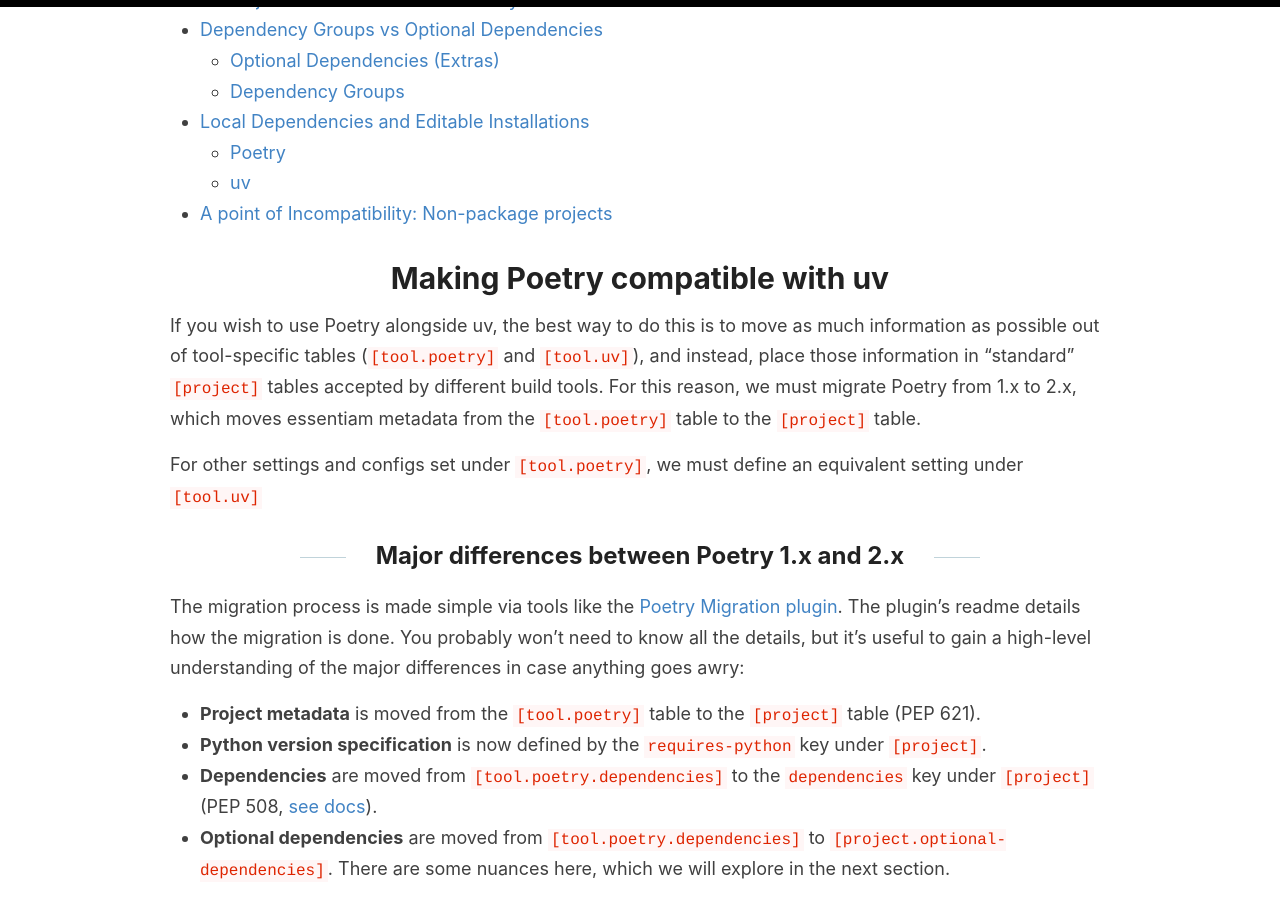
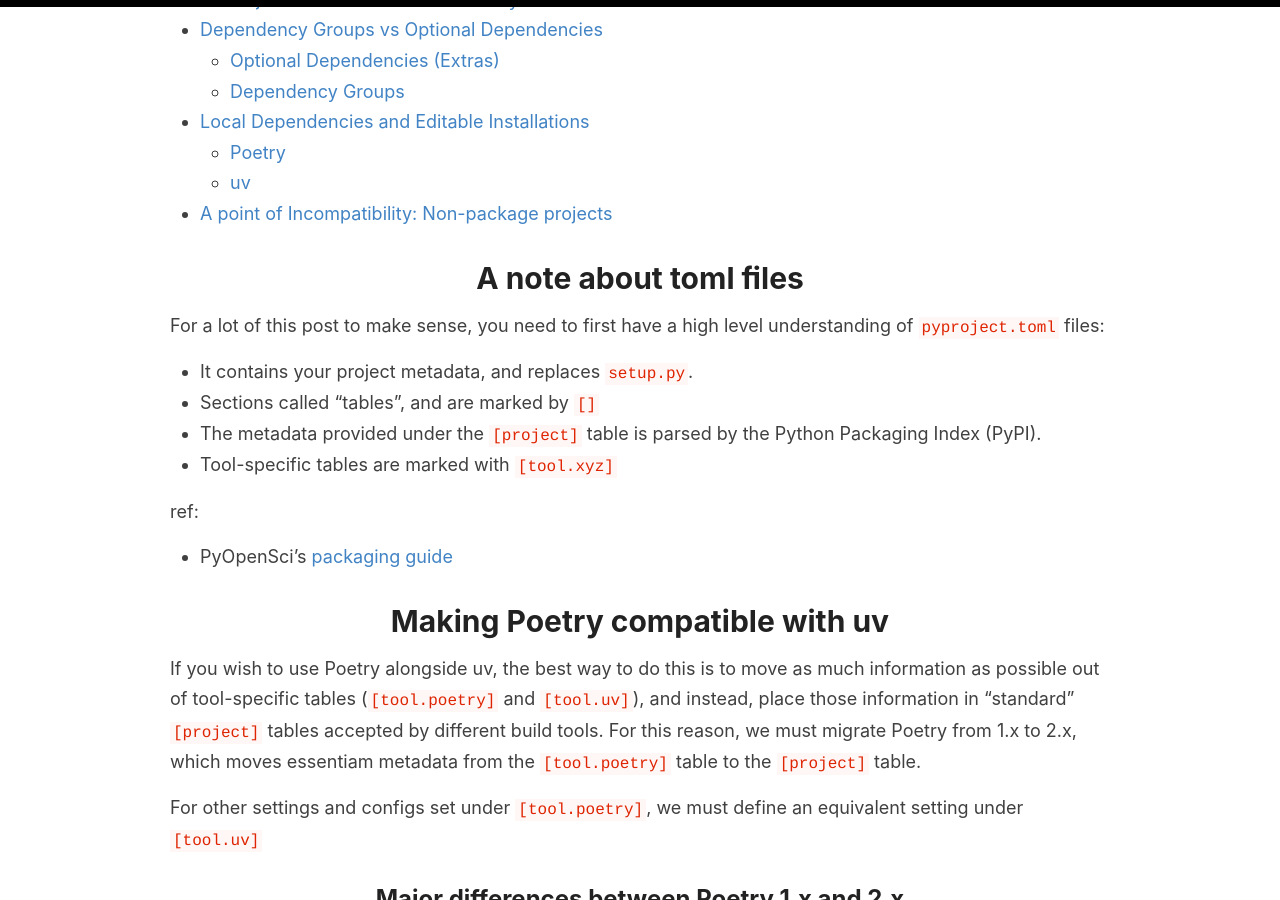
Before and after one commit to kfchou/kfchou.github.io, a Jekyll site: the page built from _posts/2025-05-09-package-depdencies.md, in a window 1280 px wide and 900 px high, scrolled down 1023 px. Built offline with Jekyll 4.4.1, drawn with Linux system fonts in a browser that asks for light colours; comment, search, counter and statistics services are not loaded.

Commit message:
add a note about toml files

```diff
--- a/_posts/2025-05-09-package-depdencies.md
+++ b/_posts/2025-05-09-package-depdencies.md
@@ -24,6 +24,16 @@
   - [Poetry](#poetry)
   - [uv](#uv)
 - [A point of Incompatibility: Non-package projects](#a-point-of-incompatibility-non-package-projects)
+
+# A note about toml files
+For a lot of this post to make sense, you need to first have a high level understanding of `pyproject.toml` files:
+* It contains your project metadata, and replaces `setup.py`.
+* Sections called "tables", and are marked by `[]`
+* The metadata provided under the `[project]` table is parsed by the Python Packaging Index (PyPI).
+* Tool-specific tables are marked with `[tool.xyz]`
+
+ref:
+* PyOpenSci's [packaging guide](https://www.pyopensci.org/python-package-guide/package-structure-code/intro.html)
 
 # Making Poetry compatible with uv
 If you wish to use Poetry alongside uv, the best way to do this is to move as much information as possible out of tool-specific tables (`[tool.poetry]` and `[tool.uv]`), and instead, place those information in "standard" `[project]` tables accepted by different build tools. For this reason, we must migrate Poetry from 1.x to 2.x, which moves essentiam metadata from the `[tool.poetry]` table to the `[project]` table.
```
